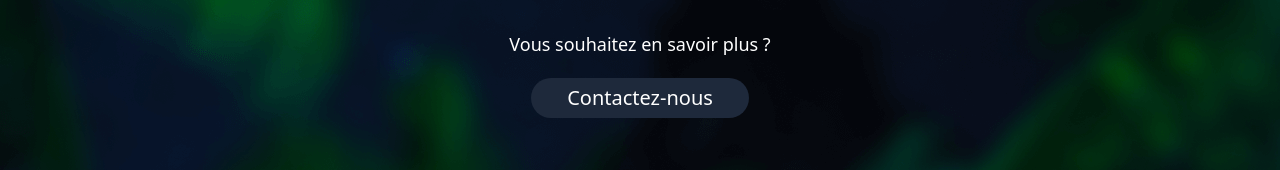
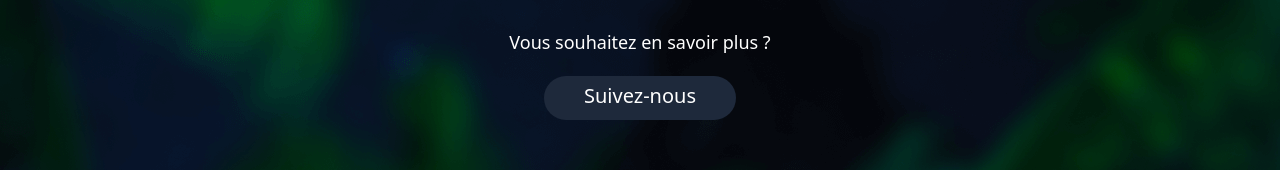
Before and after one commit to Luid425/websites, a Next.js app in the folder itluxuoso/: page / in a window 1280 px wide. Shown: the part 596-766 px from the top of the page. Built offline with nearby package versions, Linux system fonts and the light colour scheme.

Commit message:
Call to action modified

```diff
--- a/itluxuoso/pages/index.tsx
+++ b/itluxuoso/pages/index.tsx
@@ -36,13 +36,13 @@ export default function Home() {
       </div>
       <a
         href="https://www.instagram.com/itluxuoso/"
-        className="flex relative items-center justify-center rounded-sm w-3/4 max-w-[335px] h-44 bg-tropical bg-cover bg-center bg-no-repeat my-16 md:h-72 md:max-w-[600px] lg:h-96 lg:w-[900px] "
+        className="flex relative items-center justify-center rounded-sm w-3/4 max-w-[335px] h-44 bg-tropical bg-cover bg-center bg-no-repeat my-16 md:h-72 md:max-w-[600px] lg:h-96 lg:w-[900px]"
       >
         <Image src={itluxuosologo} alt="IT Luxuoso logo" className="w-3/4" />
         <Image
           src={instagramlogo}
           alt="Instagram logo"
-          className="w-3/4 absolute bottom-5 w-7 md:bottom-7 md:w-8"
+          className="w-3/4 absolute bottom-5 w-5 md:bottom-7 md:w-8"
         />
       </a>
 
@@ -52,11 +52,11 @@ export default function Home() {
         </p>
 
         <a
-          href="mailto:itluxuoso@gmail.com"
+          href="https://www.instagram.com/itluxuoso/"
           className="flex flex-nowrap justify-center items-center"
         >
-          <div className="flex flex-nowrap justify-center items-center bg-slate-800 px-9 py-1.5 rounded-sm">
-            <p className=" text-white ">Contactez-nous</p>
+          <div className="flex flex-nowrap justify-center items-center bg-slate-800 px-10 py-1.5 rounded-sm">
+            <p className=" text-white pb-1">Suivez-nous</p>
           </div>
         </a>
       </div>
```
